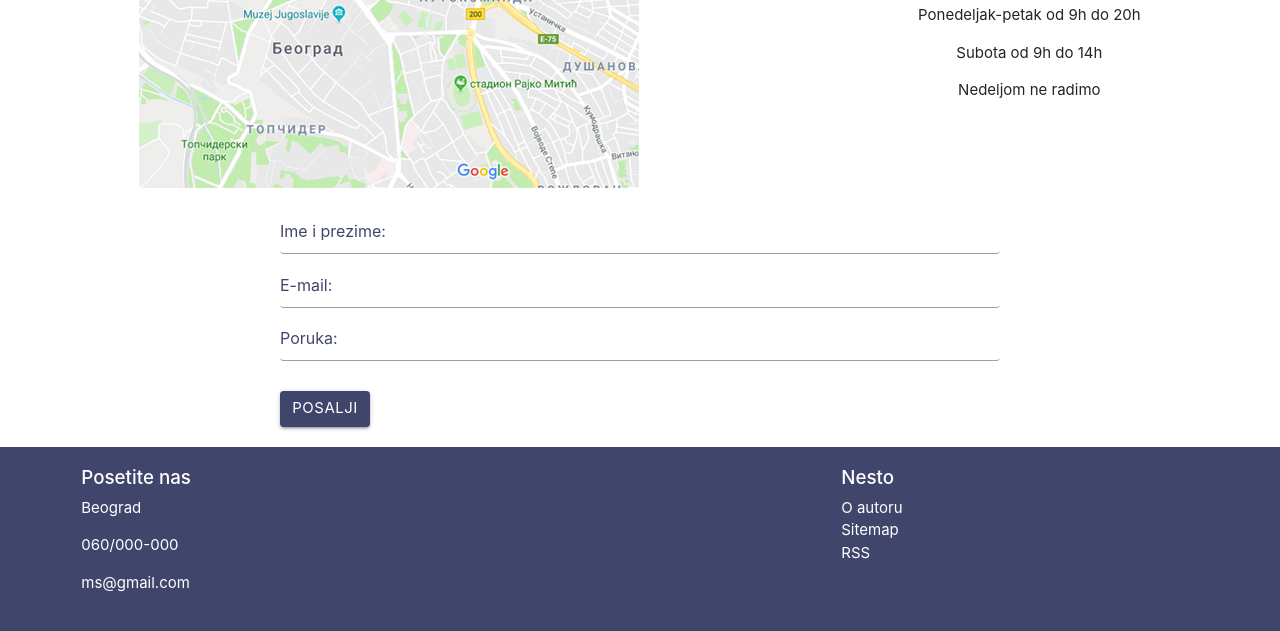
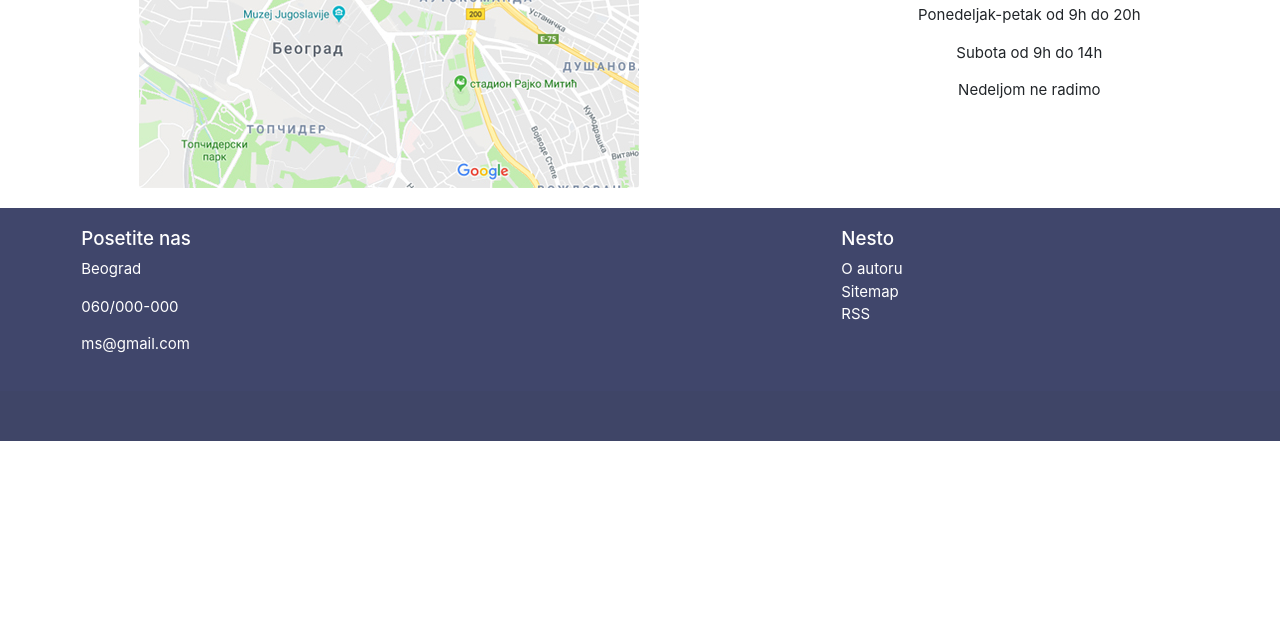
Before and after one commit to jovanovicmilica/mirisljavesvece, a plain HTML site: page kontakt.html in a window 1280 px wide. Shown: the part 912-1543 px from the top of the page. After the commit the page ends 1353 px from the top, so only its background shows below. Drawn offline with nearby package versions, Linux system fonts and the light colour scheme.

Commit message:
Update kontakt.html

```diff
--- a/kontakt.html
+++ b/kontakt.html
@@ -80,35 +80,6 @@
                                 </div>
             </div>
         </div>
-        <div class="container mx-auto px-0">
-            <div class="row">
-                <div class="col-lg-8 mx-auto">
-                    <form action="#" method="#" class="col-xs-12">
-                        <div class="col-lg-12">
-                            <input type="text" placeholder="Ime i prezime:" class="rounded"/>
-                        </div>
-                        <div class="col-lg-12">
-                            <input type="text" placeholder="E-mail:" class="rounded"/>
-                        </div>
-                        <div class="col-lg-12">
-                            <textarea name="" id="" class="materialize-textarea rounded" placeholder="Poruka:"></textarea>
-                        </div>
-                        <div class="col-lg-8">
-                            <button data-target="modal1" class="btn mt-3 rounded white-text modal-trigger" type="submit" name="action">Posalji</button>
-                            <div id="modal1" class="modal">
-                                <div class="modal-content">
-                                  <h4>Uspesno ste poslalli poruku</h4>
-                                  <p>Hvala Vam sto nam pomazete da poboljsamo proizvode i prilagodimo ih svim korisnicima</p>
-                                </div>
-                                <div class="modal-footer">
-                                  <a href="#!" class="modal-close waves-effect waves-green btn-flat">Izadji</a>
-                                </div>
-                              </div>
-                        </div>
-                        </form>
-                    </div>
-            </div>
-        </div>
       <div class="container-fluid mx-0 px-0">
         <div class="row mx-0 px-0 mb-0">
           <div class="col-lg-12 mx-0 px-0">
```
